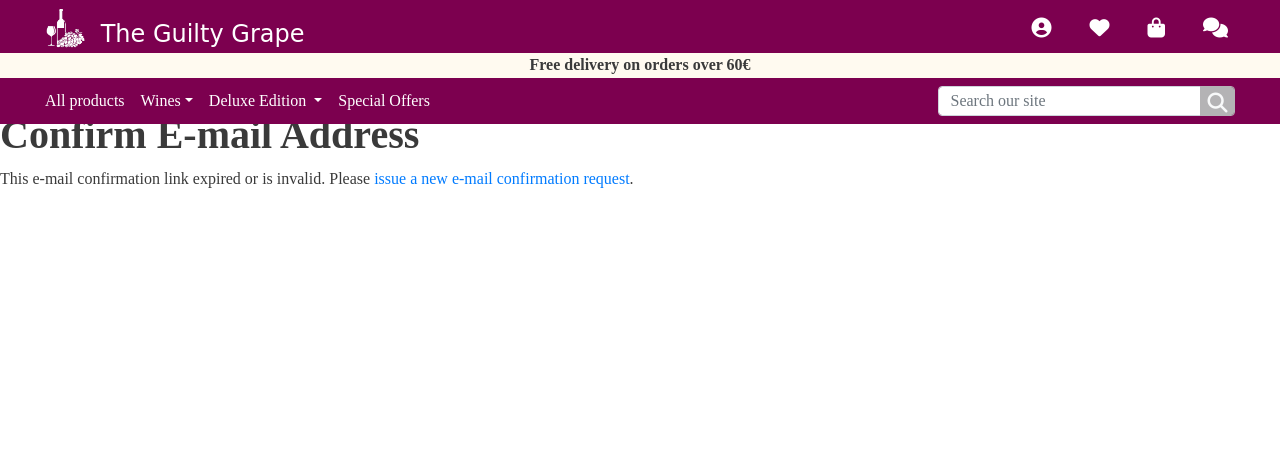
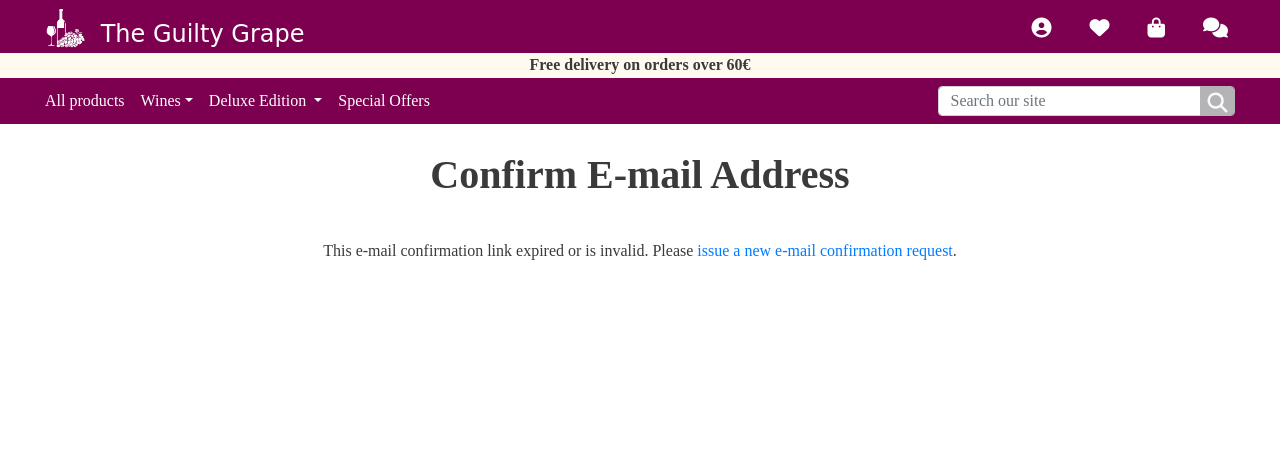
Before and after one commit to useriasminna/the-guilty-grape-wine-shop, a Django app: a page that uses templates/allauth/account/email_confirm.html in a window 1280 px wide. Shown: the top 464 px of the page. Run offline with Django 3.2, Linux system fonts and the light colour scheme; some libraries are stand-ins or nearby versions; some web fonts are replaced.

Commit message:
Update allauth template structure

```diff
--- a/templates/allauth/account/email_confirm.html
+++ b/templates/allauth/account/email_confirm.html
@@ -7,8 +7,10 @@
 
 
 {% block content %}
-<h1>{% trans "Confirm E-mail Address" %}</h1>
-
+<div class="col-md-11 mx-auto pt-3 pb-3 mt-2 mt-md-3 mt-lg-4 mb-4 text-center bg-floral card-shadow">
+    <h1 class="mb-3 mb-lg-4 text-center">{% trans "Confirm E-mail Address" %}</h1>
+    <div class="pt-lg-3">
+      <div class="col-12 mb-4 mb-lg-0">
             {% if confirmation %}
 
             {% user_display confirmation.email_address.user as user_display %}
@@ -17,7 +19,7 @@
 
             <form method="post" action="{% url 'account_confirm_email' confirmation.key %}">
             {% csrf_token %}
-    <button type="submit">{% trans 'Confirm' %}</button>
+                <button class="button" type="submit">{% trans 'Confirm' %}</button>
             </form>
 
             {% else %}
@@ -27,5 +29,8 @@
             <p>{% blocktrans %}This e-mail confirmation link expired or is invalid. Please <a href="{{ email_url }}">issue a new e-mail confirmation request</a>.{% endblocktrans %}</p>
 
             {% endif %}
+      </div>
+    </div>
+</div>
 
 {% endblock %}
```
Also changed, not shown: templates/allauth/account/verification_sent.html (+8 -4 lines). Lines whose indentation alone changed are shown as unchanged.
